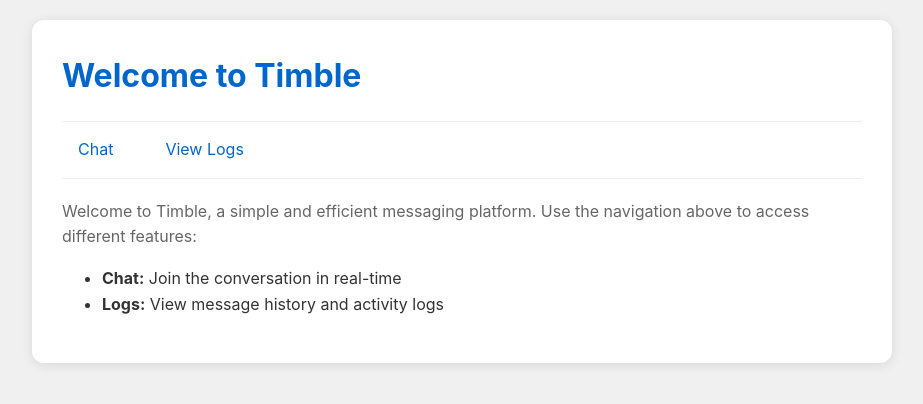
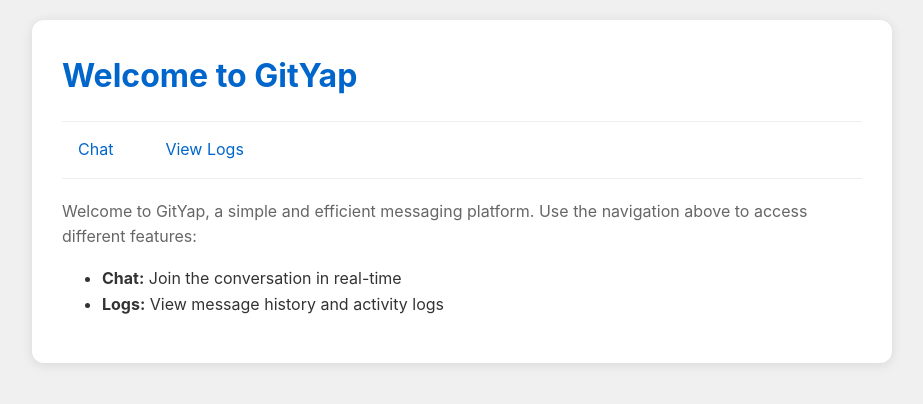
Before and after one commit to Sirni4ek/GitYap, a Python web app: template template/html/index.html in a window 1280 px wide. Shown: the top 404 px of the page, without its empty margins (178-1101 px from the left). Run offline with Jinja, Linux system fonts and the light colour scheme; the template is opened without the code that fills it, so the values that code supplies are empty.

Commit message:
rename to GitYap

```diff
--- a/template/html/index.html
+++ b/template/html/index.html
@@ -4,7 +4,7 @@
 <head>
     <meta charset="UTF-8">
     <meta name="viewport" content="width=device-width, initial-scale=1.0">
-    <title>Timble - Home</title>
+    <title>GitYap - Home</title>
     <style>
         body {
             font-family: -apple-system, BlinkMacSystemFont, "Segoe UI", Roboto, Helvetica, Arial, sans-serif;
@@ -86,14 +86,14 @@
 </head>
 <body>
 <div class="container">
-    <h1>Welcome to Timble</h1>
+    <h1>Welcome to GitYap</h1>
     <nav>
         <ul>
             <li><a href="/chat.html">Chat</a></li>
             <li><a href="/log.html">View Logs</a></li>
         </ul>
     </nav>
-    <p>Welcome to Timble, a simple and efficient messaging platform. Use the navigation above to access different features:</p>
+    <p>Welcome to GitYap, a simple and efficient messaging platform. Use the navigation above to access different features:</p>
     <ul>
         <li><strong>Chat:</strong> Join the conversation in real-time</li>
         <li><strong>Logs:</strong> View message history and activity logs</li>
--- a/template/python3/chat.html.py
+++ b/template/python3/chat.html.py
@@ -9,7 +9,7 @@ if __name__ == "__main__":
 	parser.add_argument("--output_file", default="chat.html", help="Output HTML file name")
 	parser.add_argument("--max_messages", type=int, default=50, help="Maximum number of messages to display")
 	parser.add_argument("--max_message_length", type=int, default=300, help="Maximum length of each message before truncation")
-	parser.add_argument("--title", default="Timble Chat", help="Title of the chat page")
+	parser.add_argument("--title", default="GitYap Chat", help="Title of the chat page")
 	parser.add_argument("--debug", action="store_true", help="Enable debug output")
 
 	args = parser.parse_args()
--- a/template/python3/chat/html_generator.py
+++ b/template/python3/chat/html_generator.py
@@ -7,7 +7,7 @@ from .file_reader import read_file, truncate_message
 from .channel_manager import get_available_channels, get_channel_files
 from .message_processor import process_file
 
-def generate_chat_html(repo_path, output_file, channel='general', max_messages=50, max_message_length=300, title="Timble Chat"):
+def generate_chat_html(repo_path, output_file, channel='general', max_messages=50, max_message_length=300, title="GitYap Chat"):
     HTML_TEMPLATE = read_file('./template/html/chat_page.html')
     MESSAGE_TEMPLATE = read_file('./template/html/chat_message.html')
     MESSAGE_FORM_TEMPLATE = read_file('./template/html/chat_message_form.html')
--- a/template/python3/log.html.py
+++ b/template/python3/log.html.py
@@ -109,7 +109,7 @@ def generate_html(repo_path, output_file):
 		table_rows=''.join(table_rows),
 		file_count=file_count,
 		current_time=datetime.now().strftime('%Y-%m-%d %H:%M:%S'),
-		title="Timble"
+		title="GitYap"
 	)
 
 	with open(output_file, 'w', encoding='utf-8') as f:
```
Also changed, not shown: README.md, 2 other files.
